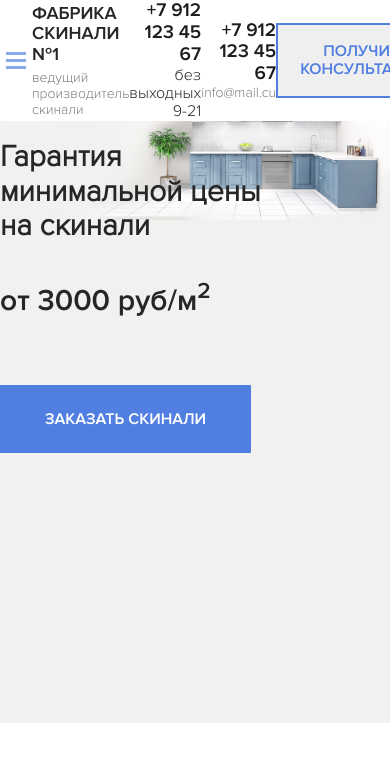
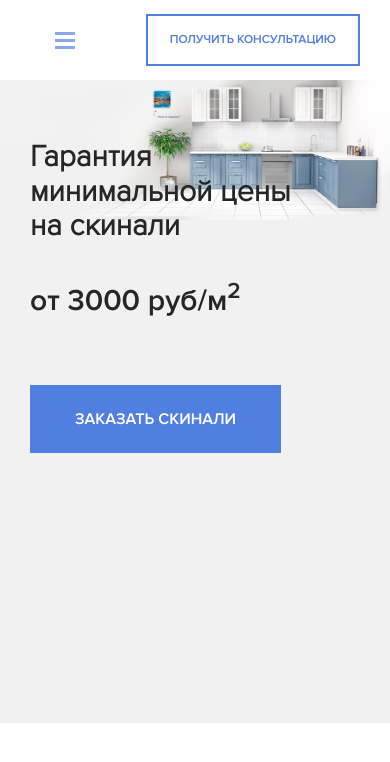
Before and after one commit to deikun95/skinali, a plain HTML site: page Index.html in a window 390 px wide. Drawn offline with Linux system fonts and the light colour scheme; a script that the page names is missing.

Commit message:
Подключение spikmi

```diff
--- a/Index.html
+++ b/Index.html
@@ -59,5 +59,6 @@
         </div>
     </div>
   </header>
+  <script type="text/javascript" src="https://spikmi.com/Widget?Id=2305"></script>
 </body>
 </html>
--- a/sass/_grid.sass
+++ b/sass/_grid.sass
@@ -3,3 +3,13 @@
 .container
     max-width: 1170px
     margin: auto
+@media (max-width: 1199px)
+    .container
+        max-width: 960px
+@media (max-width: 991px)
+    .container
+        max-width: 750px
+@media (max-width: 768px)
+    .container
+        max-width: 100%
+        padding: 0 30px
--- a/sass/_interface.sass
+++ b/sass/_interface.sass
@@ -7,6 +7,7 @@ body
     color: $primary
     padding: 17px 22px
     +bold
+    background-color: #fff
 .button
     padding: 25px 45px
     text-transform: uppercase
@@ -15,3 +16,6 @@ body
     +bold
     display: block
     background-color: $primary
+@media (max-width: 450px)
+    .button-o
+        font-size: 12px
--- a/sass/blocks/_navbar.sass
+++ b/sass/blocks/_navbar.sass
@@ -75,3 +75,11 @@
         display: block
         font-size: 14px
         color: $text-color-light
+@media (max-width: 991px)
+    .navbar
+        &__mobile, &__landline
+            display: none
+@media (max-width: 634px)
+    .navbar
+        &__logo
+            display: none
```
Also changed, not shown: sass/style.css, 1 other file.
